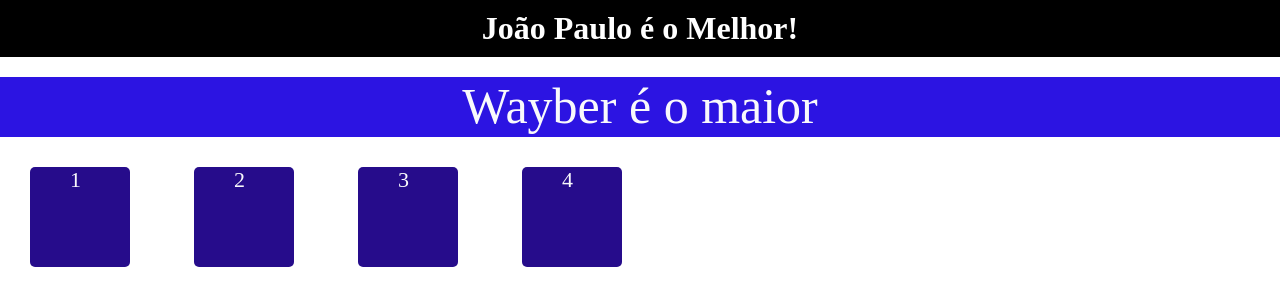
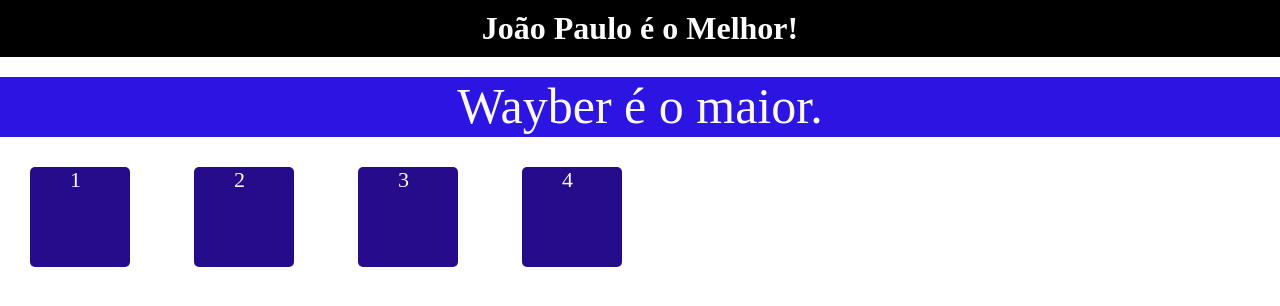
Before and after one commit to wayberaraujo/display-flex, a plain HTML site: page index.html in a window 1280 px wide. Drawn offline with Linux system fonts and the light colour scheme.

Commit message:
alteração incluido ponto final

```diff
--- a/index.html
+++ b/index.html
@@ -18,7 +18,7 @@
                 margin-bottom: 20px;
             }
         </style>
-        <div class="conteiner">Wayber é o maior</div>
+        <div class="conteiner">Wayber é o maior.</div>
         <div class="item1">1</div>
         <div class="item2">2</div>
         <div class="item3">3</div>
```
